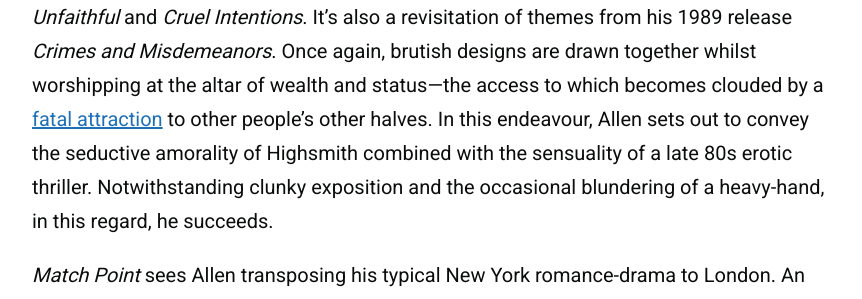
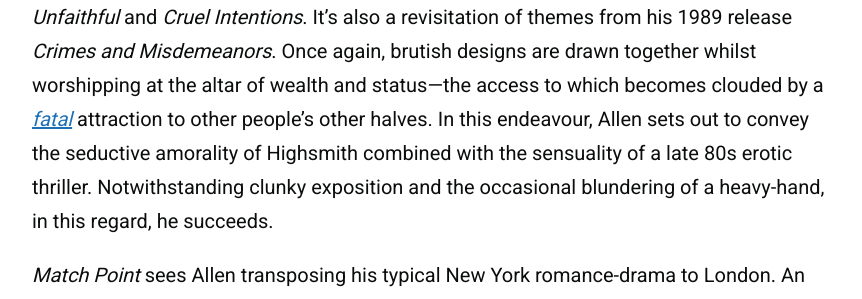
Before and after one commit to zoeurl/zoedowney.github.io, a Jekyll site: the page built from _posts/2024-2-22-match-point.md, in a window 1280 px wide and 900 px high, scrolled down 1167 px. Shown: the part 153-452 px from the top of the window, without its empty margins (208-1070 px from the left). Built offline with Jekyll 4.4.1, drawn with Linux system fonts in a browser that asks for light colours.

Commit message:
Update 2024-2-22-match-point.md

```diff
--- a/_posts/2024-2-22-match-point.md
+++ b/_posts/2024-2-22-match-point.md
@@ -11,7 +11,7 @@
 
 The pseudo-philosophical playbook of Woody Allen's _Match Point_ dictates that life’s transformative successes hinge on chance. Whether one’s ball makes it over the net, so to speak, or bounces defeatedly back at the player. It’s a lesson that reiterates the bitter mantra of the middle and hard-working classes: when keeping score, it's not _what_, but _who_, you know that counts. A world in which one might ‘rather be lucky than good’, and where perching tentatively on the right stoops can twist the handles of rewarding and lucrative doors. Even if this is indeed so, admirers queuing on the once sought-after [Allen's](https://www.nytimes.com/2018/01/31/movies/woody-allen.html) porch have long since found other, more worthwhile entryways to clamour outside. But, for the sake of this exercise, that is beside the (match) point.
 
-The above tennis metaphor is the apt rule of play for this particular story. The players: another set of affable [husbands and wives](https://www.nytimes.com/1992/09/18/movies/review-film-husbands-and-wives-fact-fiction-it-doesn-t-matter.html) who—seemingly due to sheer boredom—fall haplessly into each others' beds. It's a sturdy and reliable Allen set-up that allows for the typical scrutinising of the formation and disintegration of relationships; the distinction between love and lust, and whether it’s worth relinquishing ambition for true passion. On the side, we receive an outsider’s view of Europe, British society and the supposedly coveted upper class; with glamour and manipulation lifted from _[The Talented Mr. Ripley](https://www.zoedowney.com/the-talented-mr-ripley/)_, _Unfaithful_ and _Cruel Intentions_. It’s also a revisitation of themes from his 1989 release _Crimes and Misdemeanors_. Once again, brutish designs are drawn together whilst worshipping at the altar of wealth and status—the access to which becomes clouded by a [fatal attraction](https://www.rogerebert.com/reviews/fatal-attraction-1987) to other people's other halves. In this endeavour, Allen sets out to convey the seductive amorality of Highsmith combined with the sensuality of a late 80s erotic thriller. Notwithstanding clunky exposition and the occasional blundering of a heavy-hand, in this regard, he succeeds.
+The above tennis metaphor is the apt rule of play for this particular story. The players: another set of affable [husbands and wives](https://www.nytimes.com/1992/09/18/movies/review-film-husbands-and-wives-fact-fiction-it-doesn-t-matter.html) who—seemingly due to sheer boredom—fall haplessly into each others' beds. It's a sturdy and reliable Allen set-up that allows for the typical scrutinising of the formation and disintegration of relationships; the distinction between love and lust, and whether it’s worth relinquishing ambition for true passion. On the side, we receive an outsider’s view of Europe, British society and the supposedly coveted upper class; with glamour and manipulation lifted from _[The Talented Mr. Ripley](https://www.zoedowney.com/the-talented-mr-ripley/)_, _Unfaithful_ and _Cruel Intentions_. It’s also a revisitation of themes from his 1989 release _Crimes and Misdemeanors_. Once again, brutish designs are drawn together whilst worshipping at the altar of wealth and status—the access to which becomes clouded by a [_fatal_](https://www.rogerebert.com/reviews/fatal-attraction-1987) attraction to other people's other halves. In this endeavour, Allen sets out to convey the seductive amorality of Highsmith combined with the sensuality of a late 80s erotic thriller. Notwithstanding clunky exposition and the occasional blundering of a heavy-hand, in this regard, he succeeds.
 
 _Match Point_ sees Allen transposing his typical New York romance-drama to London. An English setting may have more to say about the embedded minutiae of class structure in contemporary society. To its credit, seen through American eyes, _Match Point_ understands the unspoken weight of English social division well enough. Here, malintent is delivered through the slightest of gestures and benign utterances. It’s an ice-cold step into formalism for Allen, forgoing his usual wit and charm—but, for this purpose, it works. (Fellow country-house-thriller director Emerald Fennell would do well to take notes on subtlety and sleight of hand in dishing out modern [takes](https://www.rogerebert.com/reviews/saltburn-movie-review-2023) on the subject.)
 
```
